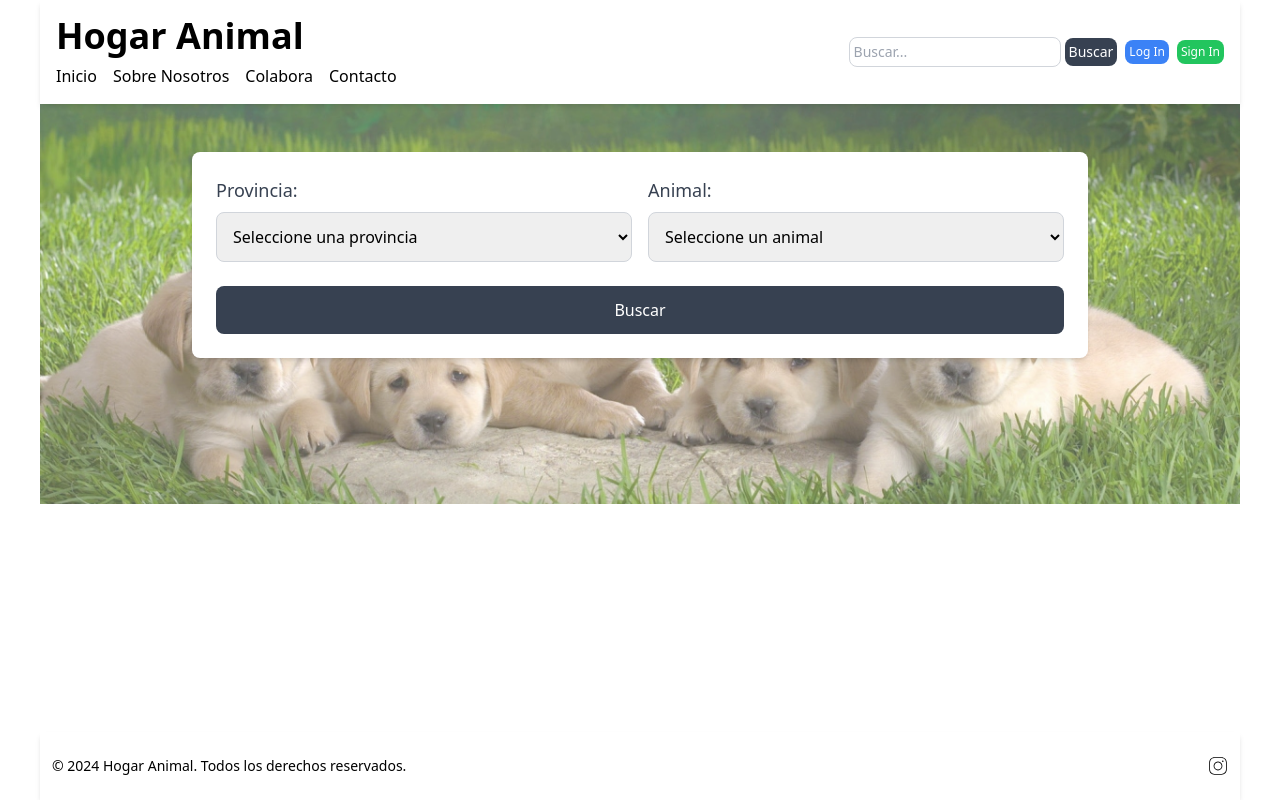
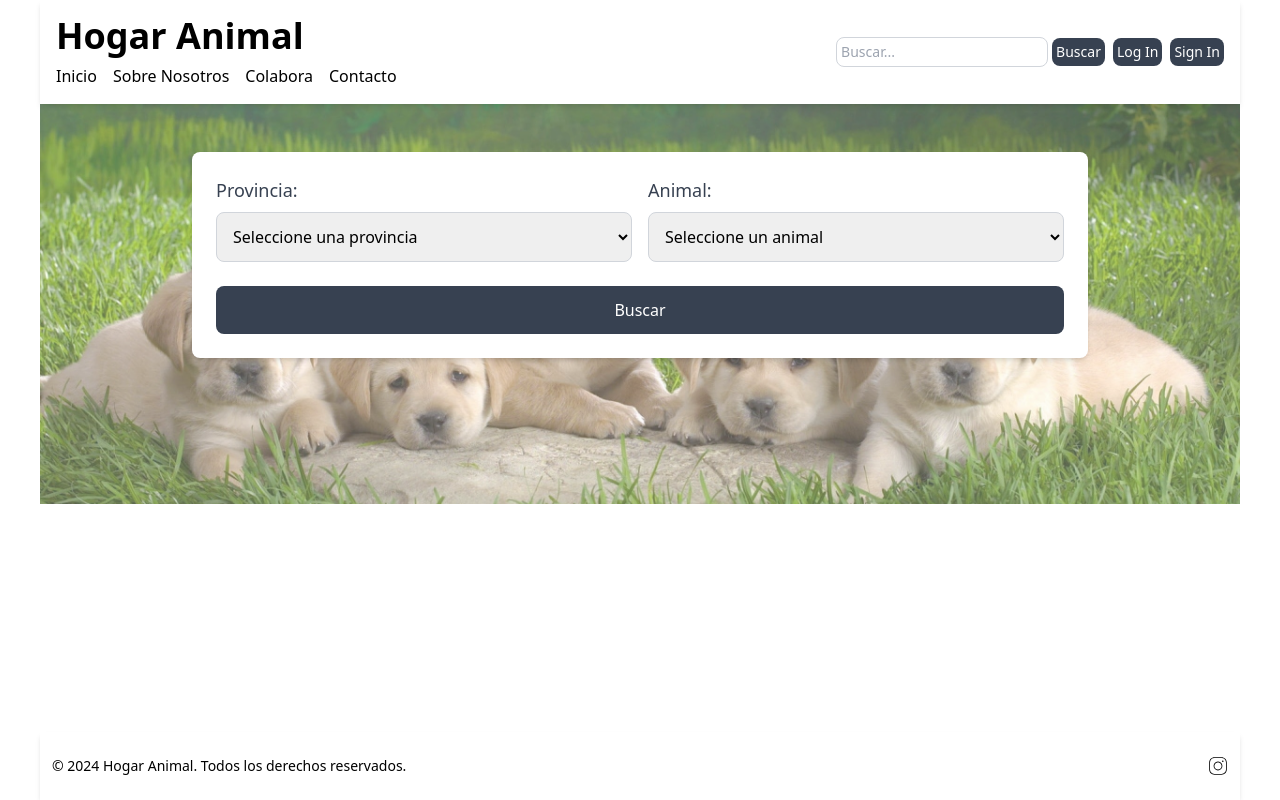
Before and after one commit to Nxttxrxl/busca-hogar, a React (Vite) app: page / in a window 1280 px wide. Built offline with nearby package versions, Linux system fonts and the light colour scheme.

Commit message:
cambio color botones header

```diff
--- a/src/components/Header.tsx
+++ b/src/components/Header.tsx
@@ -31,20 +31,19 @@ const Header: React.FC = () => {
 
       <div className="flex items-center space-x-2">
 
-        {/* Search bar */}
         <SearchBar onSearch={handleSearch} />
 
 
         <div className="flex space-x-2">
           <Link
             to="/signin"
-            className="p-1 text-xs bg-blue-500 text-white rounded-lg hover:bg-blue-600"
+            className="p-1 text-sm bg-gray-700 text-white rounded-lg hover:bg-gray-800"
           >
             Log In
           </Link>
           <Link
             to="/signup"
-            className="p-1 text-xs bg-green-500 text-white rounded-lg hover:bg-green-600"
+            className="p-1 text-sm bg-gray-700 text-white rounded-lg hover:bg-gray-800"
           >
             Sign In
           </Link>
```
